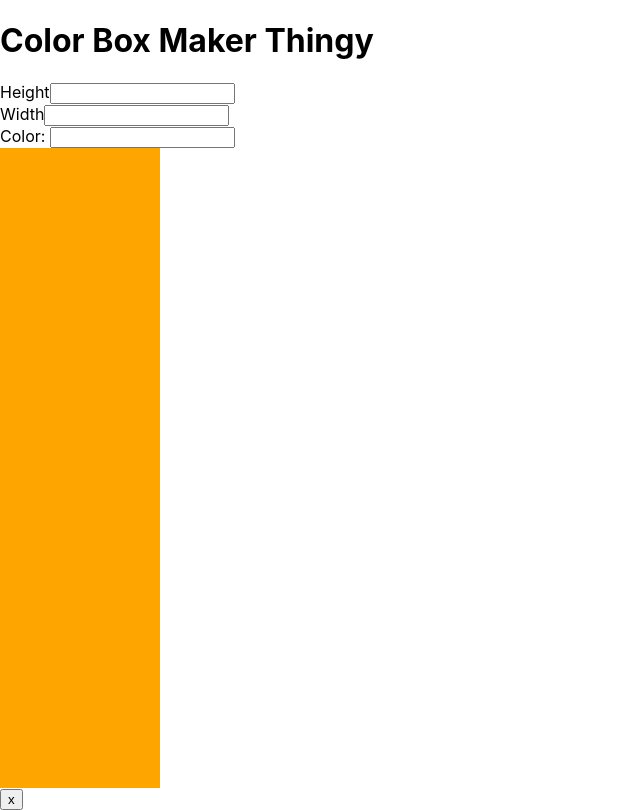
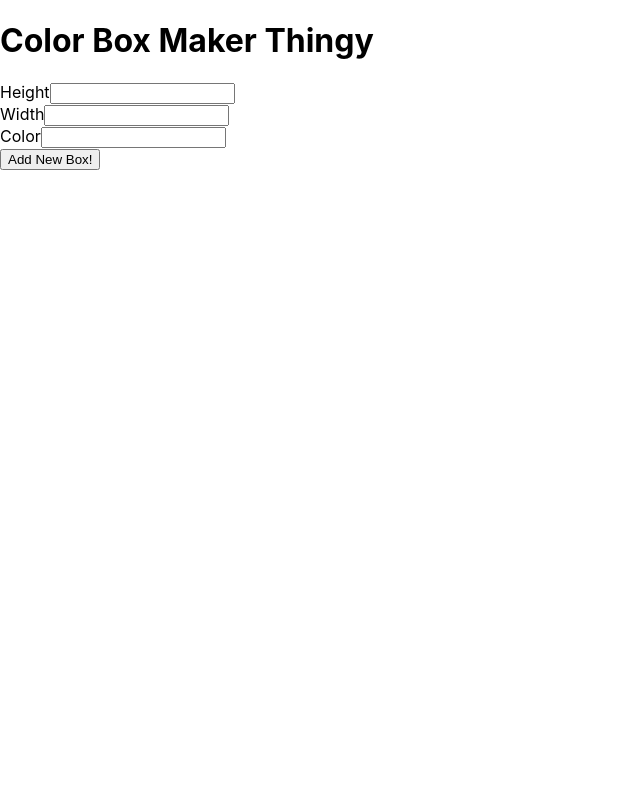
Before and after one commit to fredyvelasquezgt/color-box-maker-react, a React (Create React App) app: page / in a window 1280 px wide. Shown: the whole page, without its empty margins (0-640 px from the left). Built offline with nearby package versions, Linux system fonts and the light colour scheme.

Commit message:
finished

```diff
--- a/src/Box.js
+++ b/src/Box.js
@@ -1,18 +1,19 @@
-import React, { Component } from 'react';
+import React, { Component } from "react";
 
 class Box extends Component {
   render() {
     return (
       <div>
-                <div style={{
-                width:`${this.props.width}em`,
+        <div
+          style={{
             height: `${this.props.height}em`,
-                backgroundColor: this.props.color}} />
-                <button>x</button>
-
+            width: `${this.props.width}em`,
+            backgroundColor: this.props.color
+          }}
+        />
+        <button onClick={this.props.removeBox}>X</button>
       </div>
-        )
+    );
   }
 }
-
 export default Box;
--- a/src/BoxList.js
+++ b/src/BoxList.js
@@ -1,27 +1,41 @@
-import React, { Component } from 'react';
-import Box from './Box';
-import NewBoxForm from './NewBoxForm';
+import React, { Component } from "react";
+import Box from "./Box";
+import NewBoxForm from "./NewBoxForm";
 
 class BoxList extends Component {
-    constructor(props){
+  constructor(props) {
     super(props);
-        this.state = {boxes: [{width:10, height: 40, color: 'orange'}]}
+    this.state = { boxes: [] };
+    this.create = this.create.bind(this);
   }
-
+  remove(id) {
+    this.setState({
+      boxes: this.state.boxes.filter(box => box.id !== id)
+    });
+  }
+  create(newBox) {
+    this.setState({
+      boxes: [...this.state.boxes, newBox]
+    });
+  }
   render() {
     const boxes = this.state.boxes.map(box => (
       <Box
-            width = {box.width}
-            height = {box.height}
-            color = {box.color} />
-        ))
+        key={box.id}
+        id={box.id}
+        width={box.width}
+        height={box.height}
+        color={box.color}
+        removeBox={() => this.remove(box.id)}
+      />
+    ));
     return (
       <div>
         <h1>Color Box Maker Thingy</h1>
-            <NewBoxForm />
+        <NewBoxForm createBox={this.create} />
         {boxes}
       </div>
-        )
+    );
   }
 }
 
--- a/src/NewBoxForm.js
+++ b/src/NewBoxForm.js
@@ -1,53 +1,64 @@
-import React, { Component } from 'react';
+import React, { Component } from "react";
+import uuid from "uuid/v4";
 
 class NewBoxForm extends Component {
   constructor(props) {
     super(props);
-        this.state = {height: '' , width: '', color: ''}
-        this.handleChange = this.handleChange.bind(this)
+    this.state = { height: "", width: "", color: "" };
+    this.handleChange = this.handleChange.bind(this);
+    this.handleSubmit = this.handleSubmit.bind(this);
   }
-
   handleChange(evt) {
     this.setState({
       [evt.target.name]: evt.target.value
-        })
+    });
   }
-
+  handleSubmit(evt) {
+    evt.preventDefault();
+    const newBox = { ...this.state, id: uuid() };
+    this.props.createBox(newBox);
+    this.setState({
+      height: "",
+      width: "",
+      color: ""
+    });
+  }
   render() {
     return (
-        <form >
+      <form onSubmit={this.handleSubmit}>
         <div>
-            <label htmlFor="height" >Height</label>
+          <label htmlFor='height'>Height</label>
           <input
-                type="text"
-                name="height"
+            type='text'
+            name='height'
             value={this.state.height}
-                id="height"
             onChange={this.handleChange}
-
+            id='height'
           />
         </div>
-
         <div>
-                <label>Width</label>
+          <label htmlFor='width'>Width</label>
           <input
-                name="width"
-
+            type='text'
+            name='width'
+            value={this.state.width}
+            onChange={this.handleChange}
+            id='width'
           />
         </div>
-
         <div>
-                <label>Color: </label>
+          <label htmlFor='color'>Color</label>
           <input
-                name="width"
-
+            type='text'
+            name='color'
+            value={this.state.color}
+            onChange={this.handleChange}
+            id='color'
           />
         </div>
-
+        <button>Add New Box!</button>
       </form>
-        )
-
+    );
   }
 }
-
 export default NewBoxForm;
```
Lines whose indentation alone changed are shown as unchanged.
